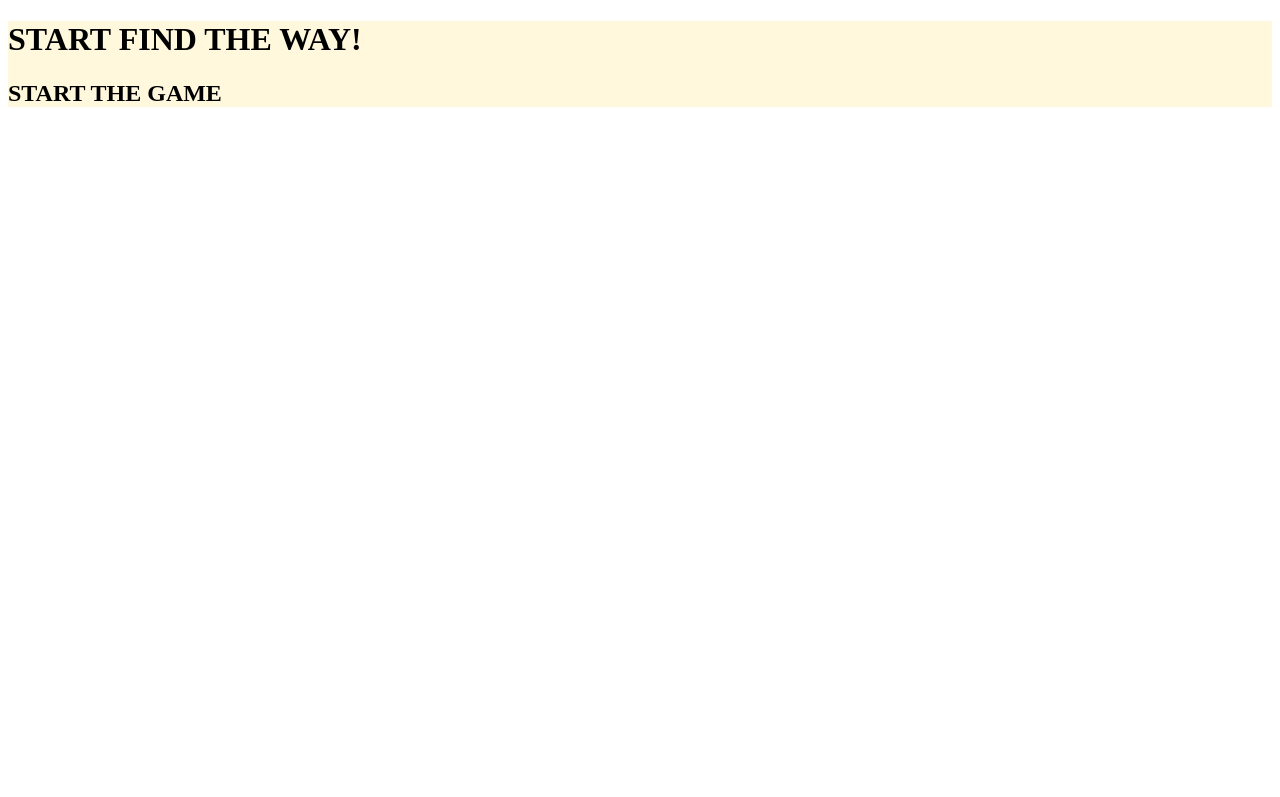
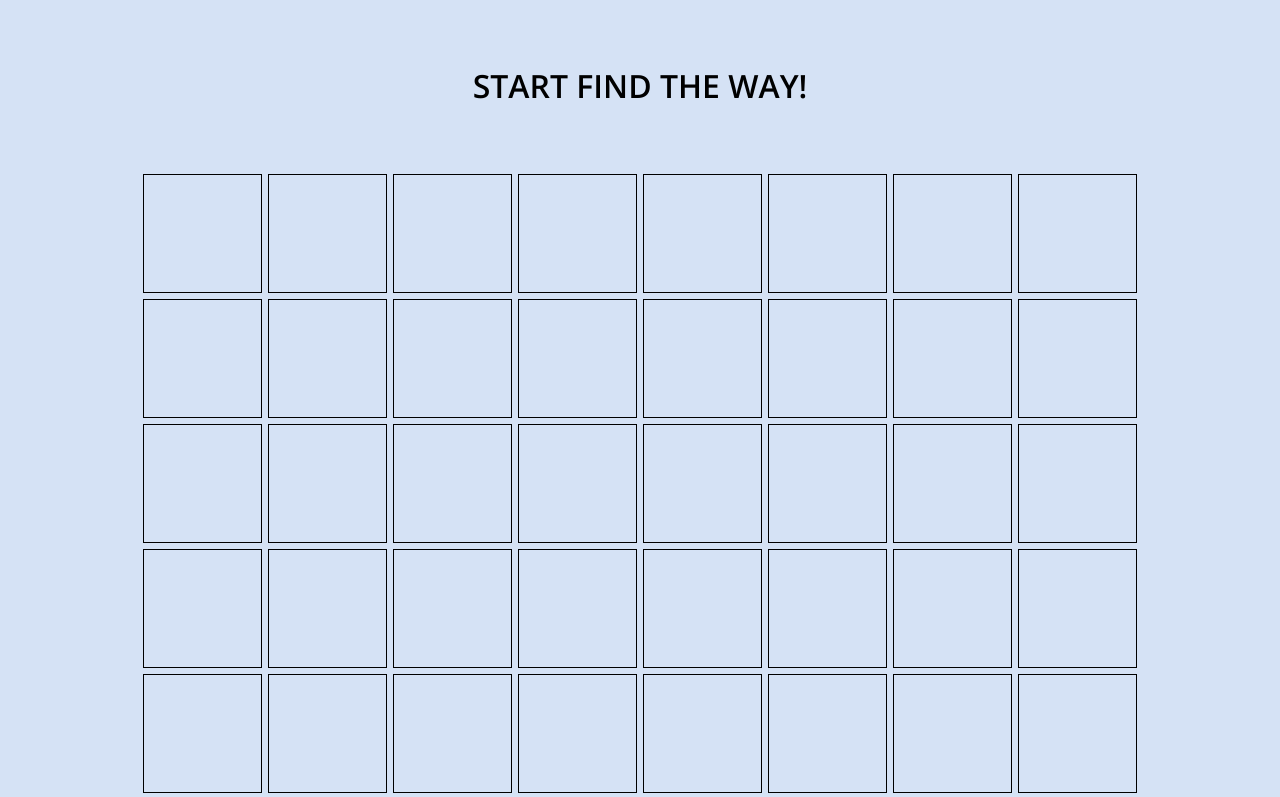
Before and after one commit to jeffoo713/find_the_way, a React app in the folder client/: page / in a window 1280 px wide. Shown: the top 797 px of the page. Built offline with nearby package versions, Linux system fonts and the light colour scheme.

Commit message:
implement the logic to create a random path

```diff
--- a/client/src/App.tsx
+++ b/client/src/App.tsx
@@ -1,10 +1,97 @@
 import './app.scss';
 
+const WITH_SIZE = 8;
+type BoardRowType = Array<0 | 1>;
+const boardRow: BoardRowType = new Array<0 | 1>(WITH_SIZE).fill(0);
+type BoardType = Array<BoardRowType>;
+const board = new Array<BoardRowType>(WITH_SIZE).fill(boardRow);
+
+const getStartCellNumber = (numOfCellsInRow: number) => Math.floor(Math.random() * numOfCellsInRow);
+
+const createBoard = (board: BoardType) => {
+  const boardToStart: BoardType = [];
+
+  let prevLastCellIndex: number;
+
+  board.forEach((row, i) => {
+    if (i === 0) {
+      const startCellIndex = getStartCellNumber(WITH_SIZE);
+      prevLastCellIndex = startCellIndex;
+      console.log('row ', i, 'prevLastCellIndex:', prevLastCellIndex);
+      const plainRow: BoardRowType = new Array<0 | 1>(WITH_SIZE).fill(0);
+      plainRow[startCellIndex] = 1;
+      boardToStart[i] = [...plainRow];
+      return;
+    }
+
+    if (i === WITH_SIZE - 1) {
+      const plainRow: BoardRowType = new Array<0 | 1>(WITH_SIZE).fill(0);
+      plainRow[prevLastCellIndex] = 1;
+      boardToStart[i] = [...plainRow];
+      console.log('row ', i, 'prevLastCellIndex:', prevLastCellIndex);
+      return;
+    }
+
+    const plainRow: BoardRowType = new Array<0 | 1>(WITH_SIZE).fill(0);
+    plainRow[prevLastCellIndex] = 1;
+
+    const shouldTurn = Math.random() > 0.3;
+    console.log('row:', i, 'should turn? ', shouldTurn);
+
+    if (shouldTurn) {
+      const shouldTurnLeft = prevLastCellIndex !== 0 && Math.random() > 0.4;
+      const totalTurnSteps = Math.floor(Math.random() * 2) + 1; // 1 or 2
+      console.log(
+        'row:',
+        i,
+        'should turn left? ',
+        shouldTurnLeft,
+        'totalTurnSteps ',
+        totalTurnSteps
+      );
+
+      if (shouldTurnLeft) {
+        for (let j = 1; j < totalTurnSteps + 1; j += 1) {
+          if (prevLastCellIndex - j >= 0) {
+            plainRow[prevLastCellIndex - j] = 1;
+          }
+        }
+        prevLastCellIndex = Math.max(prevLastCellIndex - totalTurnSteps, 0);
+      } else {
+        for (let j = 1; j < totalTurnSteps + 1; j += 1) {
+          if (prevLastCellIndex + j <= WITH_SIZE - 1) {
+            plainRow[prevLastCellIndex + j] = 1;
+          }
+        }
+        prevLastCellIndex = Math.min(prevLastCellIndex + totalTurnSteps, WITH_SIZE - 1);
+      }
+    }
+
+    boardToStart[i] = [...plainRow];
+    console.log('row ', i, 'prevLastCellIndex:', prevLastCellIndex);
+    return;
+  });
+
+  console.log('board created: ', boardToStart);
+};
+
 function App() {
+  createBoard(board);
   return (
     <div className='app'>
       <h1>START FIND THE WAY!</h1>
-      <h2>START THE GAME</h2>
+      <div className='board'>
+        {board.flat(1).map((cell, idx) => (
+          <div
+            key={`cell-${idx}`}
+            style={{
+              aspectRatio: '1/1',
+              border: '1px solid black',
+              margin: '.2rem',
+            }}
+          ></div>
+        ))}
+      </div>
     </div>
   );
 }
--- a/client/src/app.scss
+++ b/client/src/app.scss
@@ -1,3 +1,26 @@
+* {
+  box-sizing: border-box;
+  padding: 0;
+  margin: 0;
+}
+
+body {
+  background-color: #d5e2f5;
+  font-family: 'Inconsolata', monospace;
+  font-family: 'Open Sans', sans-serif;
+}
+
 .app {
-  background-color: cornsilk;
+  display: flex;
+  flex-direction: column;
+  align-items: center;
+  padding: 4rem;
+
+  .board {
+    display: grid;
+    grid-template-columns: repeat(8, 1fr);
+    width: 100vw;
+    max-width: 1000px;
+    margin-top: 4rem;
+  }
 }
```
